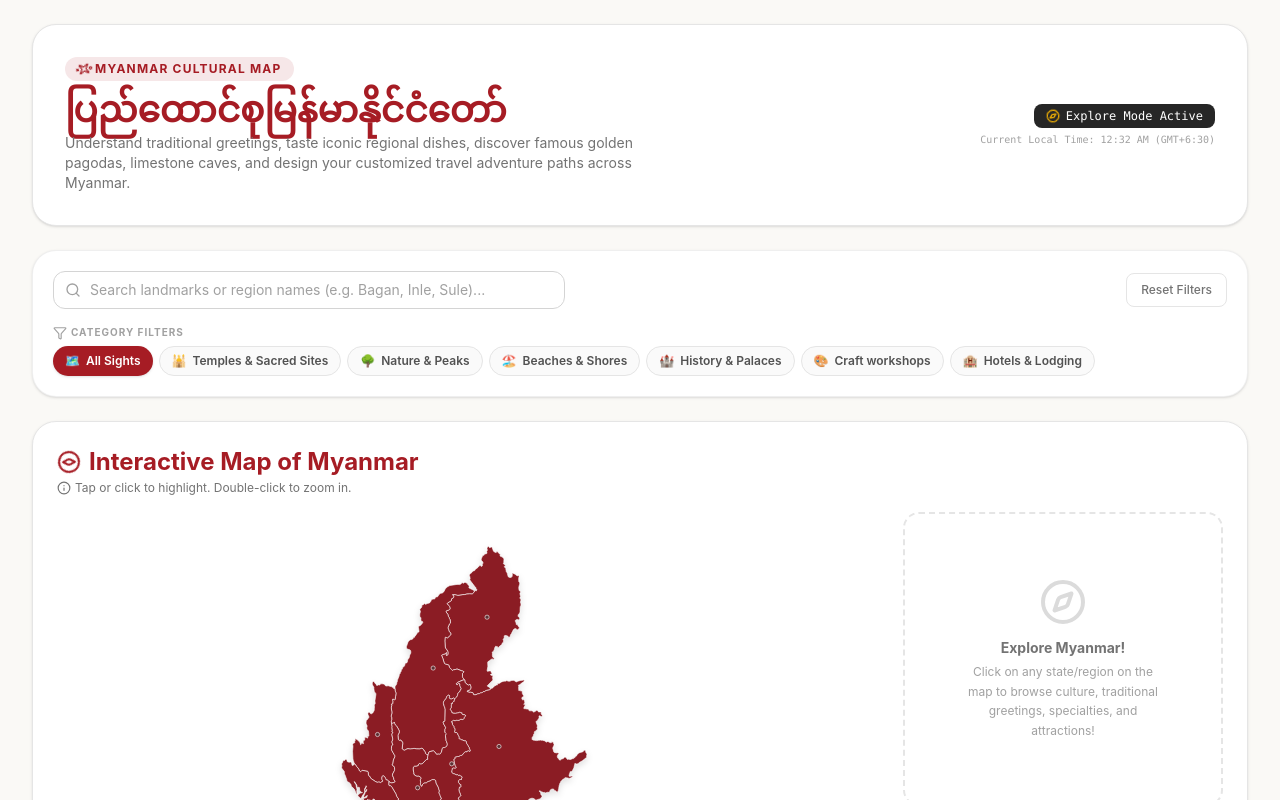
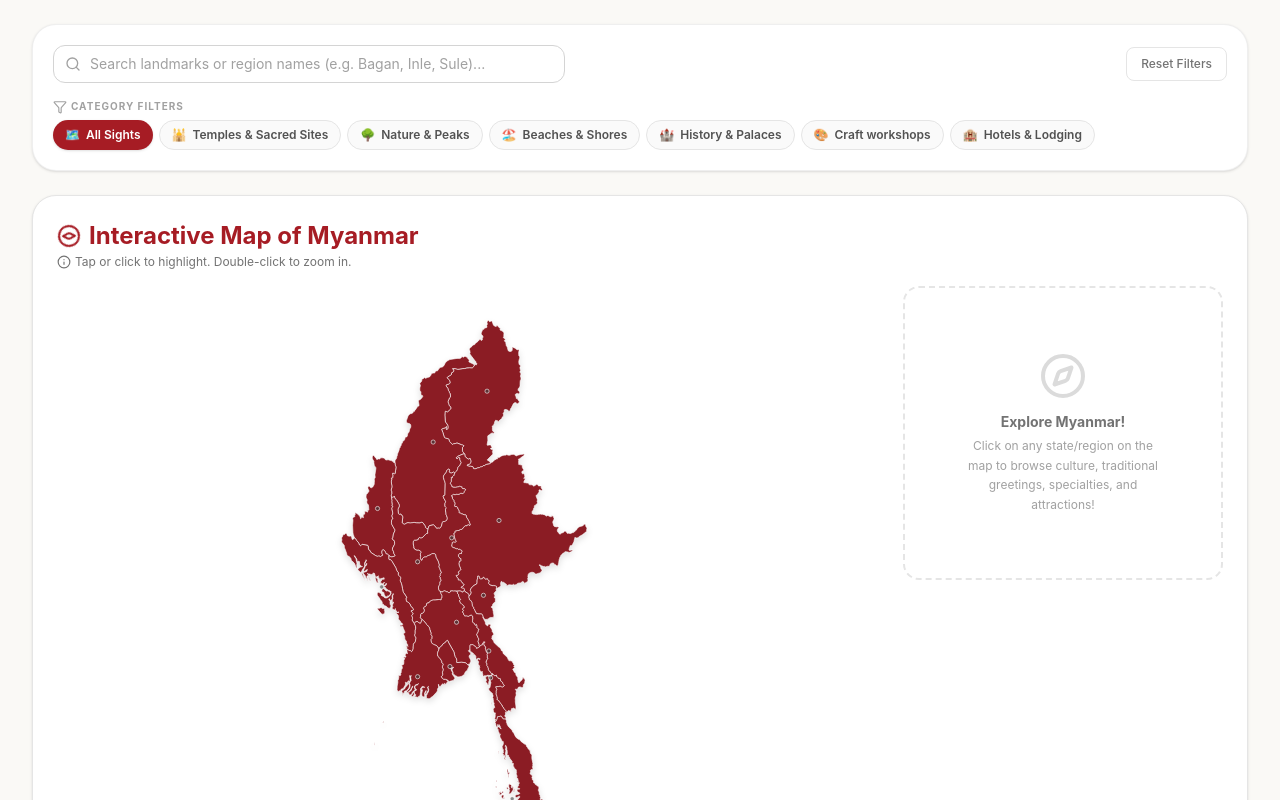
Before and after one commit to CalcxyZ/myanmar.map, a React (Vite) app: page / in a window 1280 px wide. Shown: the top 800 px of the page. Built offline with nearby package versions, Linux system fonts and the light colour scheme.

Commit message:
deleted top bar

```diff
--- a/src/App.tsx
+++ b/src/App.tsx
@@ -206,34 +206,6 @@ export default function App() {
       {/* Main Container Wrapper */}
       <div className="max-w-7xl mx-auto space-y-6">
 
-        {/* ================= HEADER HERO SECTION ================= */}
-        <header
-          id="app-header-hero"
-          className={`p-6 sm:p-8 flex flex-col md:flex-row md:items-center md:justify-between gap-4 transition-all duration-300 ${currentTheme.cardBg} ${currentTheme.rounded}`}
-        >
-          <div>
-            <div className="flex items-center gap-2">
-              <span className={`text-xs font-bold tracking-widest uppercase px-3 py-1 rounded-full ${currentTheme.accentBg} ${currentTheme.accentColor} flex items-center gap-1`}>
-                <Sparkles className="w-3.5 h-3.5 animate-spin" /> Myanmar Cultural map
-              </span>
-            </div>
-
-            <h1 className={`text-3xl sm:text-4xl font-extrabold ${currentTheme.primaryText} mt-2 flex items-center gap-2`}>
-              ပြည်ထောင်စုမြန်မာနိုင်ငံတော်
-            </h1>
-            <p className="text-sm text-neutral-500 mt-1 max-w-xl">
-              Understand traditional greetings, taste iconic regional dishes, discover famous golden pagodas, limestone caves, and design your customized travel adventure paths across Myanmar.
-            </p>
-          </div>
-
-          <div className="flex flex-col items-start md:items-end gap-1 text-right">
-            <div className="text-xs bg-neutral-800 text-white px-3 py-1 rounded-lg font-mono flex items-center gap-1.5 self-start md:self-end">
-              <Compass className="w-3.5 h-3.5 text-amber-400 rotate-12" /> Explore Mode Active
-            </div>
-            <span className="text-[10px] text-neutral-400 font-mono">Current Local Time: 12:32 AM (GMT+6:30)</span>
-          </div>
-        </header>
-
         {/* ================= SEARCH & ADVANCED FILTERS ================= */}
         <section
           id="search-filter-section"
```
